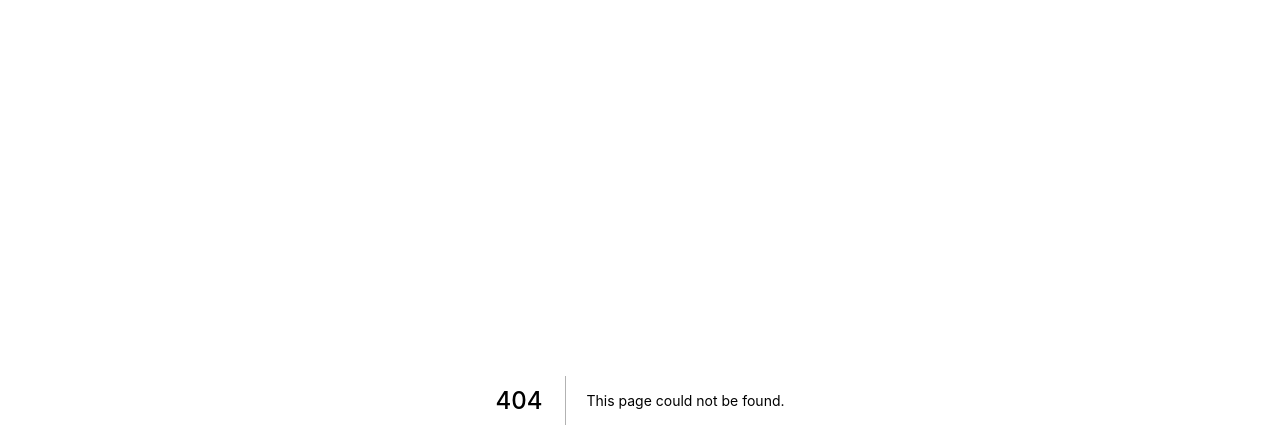
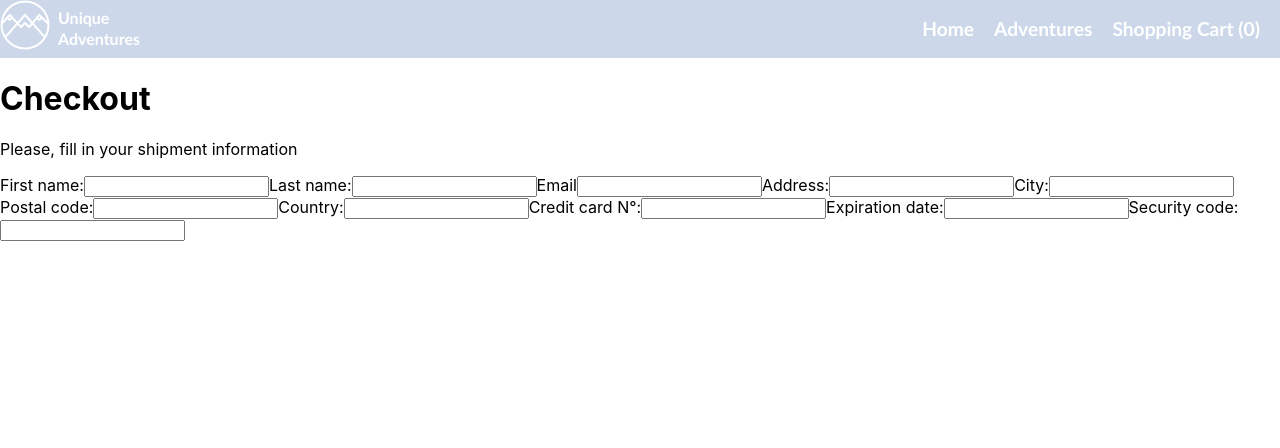
Before and after one commit to Anastasia-ra/next.js-ecommerce-store, a Next.js app: page /checkout in a window 1280 px wide. Before the commit this address had no page. Shown: the top 448 px of the page. Built offline with nearby package versions, Linux system fonts and the light colour scheme.

Commit message:
Add checkout page

```diff
--- /dev/null
+++ b/pages/checkout.js
@@ -0,0 +1,60 @@
+import Head from 'next/head';
+import Layout from '../components/Layout';
+
+export default function Checkout() {
+  return (
+    <Layout>
+      <Head>
+        <title>Checkout</title>
+      </Head>
+      <div>
+        <h1>Checkout</h1>
+        <p>Please, fill in your shipment information</p>
+      </div>
+      <div>
+        <label data-test-id="checkout-first-name">
+          First name:
+          <input required />
+        </label>
+        <label data-test-id="checkout-last-name">
+          Last name:
+          <input required />
+        </label>
+        <label data-test-id="checkout-email">
+          Email
+          <input type="email" required />
+        </label>
+        <label data-test-id="checkout-address">
+          Address:
+          <input required />
+        </label>
+        <label data-test-id="checkout-city">
+          City:
+          <input required />
+        </label>
+        <label data-test-id="checkout-postal-code">
+          Postal code:
+          <input type="number" required />
+        </label>
+        <label data-test-id="checkout-country">
+          Country:
+          <input required />
+        </label>
+        <label data-test-id="checkout-credit-card">
+          Credit card N°:
+          <input type="number" required />
+        </label>
+        <label data-test-id="checkout-expiration-date">
+          Expiration date:
+          <input required />
+        </label>
+        <label data-test-id="checkout-security-code">
+          Security code:
+          <input type="number" required />
+        </label>
+        {/* <input type="submit">Submit</input>
+        <input type="reset">Reset</input> */}
+      </div>
+    </Layout>
+  );
+}
```
Also changed, not shown: pages/shoppingcart.js (+74 -4 lines).
